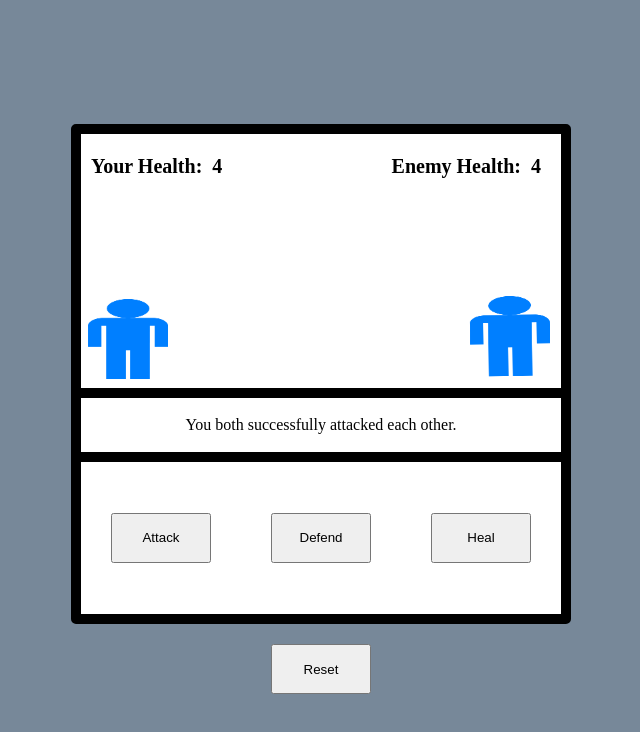
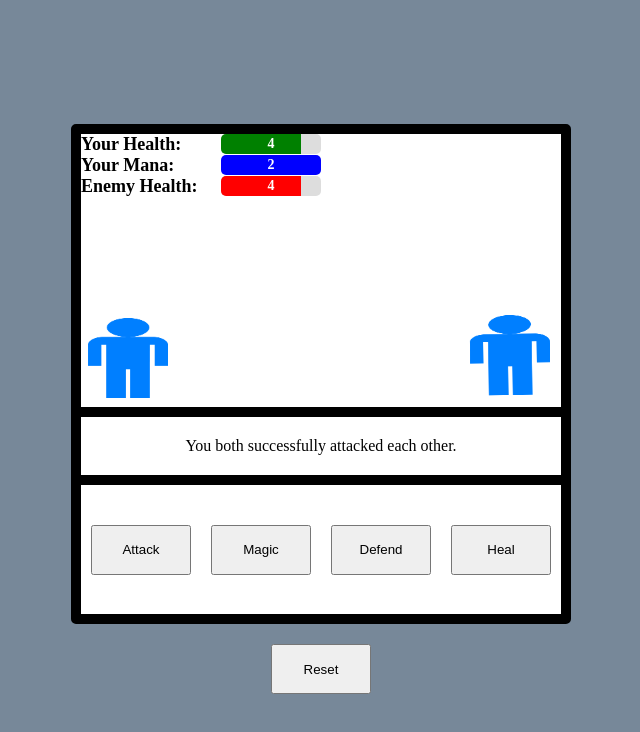
Before and after one commit to RileySuehsschlof/RequirementGathering, a plain HTML site: page index.html in a window 1280 px wide. Both pictures are taken after a click on the button "Attack". Shown: the whole page, without its empty margins (319-959 px from the left). Drawn offline with Linux system fonts and the light colour scheme.

Commit message:
Updated Requirements
Added bars for health and mana. Added mana system. Added mana attack

```diff
--- a/index.css
+++ b/index.css
@@ -107,6 +107,44 @@ button {
   height: 20%;
   border-top: 10px solid black;
 }
+.barContainer {
+  position: relative;
+  width: 100px;
+  height: 20px;
+  background-color: #ddd;
+  border-radius: 5px;
+  overflow: hidden;
+  margin-left: 10px;
+}
+.healthBar {
+  height: 100%;
+  background-color: green;
+  width: 100%;
+  transition: width 0.3s ease-in-out;
+}
+.enemyHealthBar {
+  height: 100%;
+  background-color: red;
+  width: 100%;
+  transition: width 0.3s ease-in-out;
+}
+.manaBar {
+  height: 100%;
+  background-color: blue;
+  width: 100%;
+  transition: width 0.3s ease-in-out;
+}
+.barValue {
+  position: absolute;
+  top: 0;
+  left: 50%;
+  transform: translate(-50%, 0);
+  color: white;
+  font-weight: bold;
+  font-size: 14px;
+  line-height: 20px;
+  z-index: 1;
+}
 .characterArea {
   width: 100%;
   height: 80%;
@@ -115,6 +153,7 @@ button {
 }
 .playerArea {
   /* Players half of screen */
+  padding-top: 40px;
   width: 50%;
   height: 100%;
   display: flex;
@@ -131,15 +170,30 @@ button {
   align-items: flex-end; /* Align items to the right */
   justify-content: flex-end; /* Move image to the bottom */
 }
+
+.mana,
 .health {
-  font-size: 20px;
-  padding-right: 10px;
+  font-size: 18px;
+  margin-right: 10px;
+  white-space: nowrap;
 }
+
+.playerResources {
+  width: 100%;
+  display: flex;
+  flex-direction: column;
+  justify-content: space-around;
+  align-items: flex-start;
+  margin-bottom: 10px;
+}
+.manaArea,
 .healthArea {
   display: flex;
   flex-direction: row;
-  padding: 10px;
+  justify-content: space-between; /* Distribute labels and values */
+  width: 100%;
 }
+
 .actionArea {
   text-align: center;
 }
--- a/index.html
+++ b/index.html
@@ -10,17 +10,33 @@
       <div class="screen">
         <div class="characterArea">
           <div class="playerArea">
-            <div class="healthArea">
-              <h1 class="health">Your Health:</h1>
-              <h1 class="health" id="playerHealth">5</h1>
+            <div class="playerResources">
+              <div class="healthArea">
+                <h1 class="health">Your Health:</h1>
+                <div class="barContainer">
+                  <div class="healthBar" id="playerHealthBar"></div>
+                  <div class="barValue" id="playerHealth">5</div>
+                </div>
+              </div>
+              <div class="manaArea">
+                <h1 class="mana">Your Mana:</h1>
+                <div class="barContainer">
+                  <div class="manaBar" id="playerManaBar"></div>
+                  <div class="barValue" id="playerMana">2</div>
+                </div>
+              </div>
+              <div class="healthArea enemyHealthArea">
+                <h1 class="health">Enemy Health:</h1>
+                <div class="barContainer">
+                  <div class="enemyHealthBar" id="enemyHealthBar"></div>
+                  <div class="barValue" id="enemyHealth">5</div>
+                </div>
+              </div>
             </div>
+
             <img id="playerShake" src="stickman.png" />
           </div>
           <div class="enemyArea">
-            <div class="healthArea enemyHealthArea">
-              <h1 class="health">Enemy Health:</h1>
-              <h1 class="health" id="enemyHealth">5</h1>
-            </div>
             <img id="enemyShake" src="stickman.png" />
           </div>
         </div>
@@ -31,6 +47,7 @@
 
       <div class="controls">
         <button id="attackBtn" onClick="playerAttack()">Attack</button>
+        <button id="magicBtn" onClick="playerMagicAttack()">Magic</button>
         <button id="defendBtn" onClick="playerDefend()">Defend</button>
         <button id="healBtn" onClick="playerHeal()">Heal</button>
       </div>
--- a/index.js
+++ b/index.js
@@ -4,7 +4,7 @@ function getActions(playerActionInt) {
   var enemyHealthElement = document.getElementById("enemyHealth");
   var messageElement = document.getElementById("action");
 
-  //Player: 1-attack 2-defend 3-heal
+  //Player: 1-attack 2-defend 3-heal 4-magic
   //Enemy: 1- attack 2-attack 3- defend 4-heal
   switch (playerActionInt) {
     case 1: //You attack
@@ -51,6 +51,35 @@ function getActions(playerActionInt) {
           "While you were healing, the enemy attacked you.";
       }
       break;
+    case 4: //You use magic
+      mana = parseInt(document.getElementById("playerMana").innerHTML);
+      if (mana == 0) {
+        messageElement.innerHTML =
+          "You don't have enough mana to cast a spell.";
+        return;
+      }
+
+      if (enemyActionInt == 1 || enemyActionInt == 2) {
+        //logic to use magic and attack
+        messageElement.innerHTML = "You cast a spell while being attacked.";
+        playerAttacked();
+        //Magic attack does 2 damage
+        enemyAttacked();
+        enemyAttacked();
+        playerUsedMana();
+      } else if (enemyActionInt == 3) {
+        //logic to use magic and defend
+        messageElement.innerHTML = "The enemy blocked your spell.";
+        playerUsedMana();
+      } else if (enemyActionInt == 4) {
+        //logic to use magic and heal
+        messageElement.innerHTML =
+          "You cast a spell while the enemy was healing.";
+        //enemy takes 2 damage but healed 1
+        playerUsedMana();
+        enemyAttacked();
+      }
+      break;
   }
   checkWin();
 }
@@ -74,6 +103,11 @@ function enemyHealed() {
   enemyHealth = enemyHealth + 1;
   document.getElementById("enemyHealth").innerHTML = enemyHealth;
 }
+function playerUsedMana() {
+  mana = parseInt(document.getElementById("playerMana").innerHTML);
+  mana = mana - 1;
+  document.getElementById("playerMana").innerHTML = mana;
+}
 function stopAnimation() {
   var player = document.getElementById("playerShake");
   var enemy = document.getElementById("enemyShake");
@@ -91,19 +125,19 @@ function restartAnimation() {
 function checkWin() {
   playerHealth = parseInt(document.getElementById("playerHealth").innerHTML);
   enemyHealth = parseInt(document.getElementById("enemyHealth").innerHTML);
-  if (playerHealth == 0 && enemyHealth == 0) {
+  if (playerHealth <= 0 && enemyHealth <= 0) {
     //logic for a tie
     win("It was a tie!");
     stopAnimation();
     document.getElementById("playerShake").style.transform = "rotate(-90deg)";
     document.getElementById("enemyShake").style.transform = "rotate(90deg)";
-  } else if (enemyHealth == 0) {
+  } else if (enemyHealth <= 0) {
     //logic for player win
     win("The player has won!");
     stopAnimation();
     document.getElementById("enemyShake").style.transform = "rotate(90deg)";
     document.getElementById("playerShake").style.transform = "rotate(0deg)";
-  } else if (playerHealth == 0) {
+  } else if (playerHealth <= 0) {
     //logic for enemy win
     win("The enemy has won!");
     stopAnimation();
@@ -115,6 +149,7 @@ function win(message) {
   document.getElementById("attackBtn").style.visibility = "hidden";
   document.getElementById("defendBtn").style.visibility = "hidden";
   document.getElementById("healBtn").style.visibility = "hidden";
+  document.getElementById("magicBtn").style.visibility = "hidden";
   document.getElementById("action").innerHTML = message;
 }
 function enemyTurn() {
@@ -123,21 +158,60 @@ function enemyTurn() {
 }
 function playerAttack() {
   getActions(1);
+  updateBars();
 }
 
 function playerDefend() {
   getActions(2);
+  updateBars();
 }
 function playerHeal() {
   getActions(3);
+  updateBars();
+}
+function playerMagicAttack() {
+  getActions(4);
+  updateBars();
+}
+function updateBars() {
+  let playerHealth = parseInt(
+    document.getElementById("playerHealth").textContent
+  );
+  let enemyHealth = parseInt(
+    document.getElementById("enemyHealth").textContent
+  );
+  let mana = parseInt(document.getElementById("playerMana").textContent);
+  const maxHealth = 5;
+  const maxMana = 2;
+
+  // Calculate the width percentages
+  const playerHealthPercent = (playerHealth / maxHealth) * 100;
+  const playerManaPercent = (mana / maxMana) * 100;
+  const enemyHealthPercent = (enemyHealth / maxHealth) * 100;
+
+  // Update bar widths
+  document.getElementById("playerHealthBar").style.width =
+    playerHealthPercent + "%";
+  document.getElementById("playerManaBar").style.width =
+    playerManaPercent + "%";
+  document.getElementById("enemyHealthBar").style.width =
+    enemyHealthPercent + "%";
+
+  // Update the displayed numbers
+  document.getElementById("playerHealthValue").textContent = playerHealth;
+  document.getElementById("playerManaValue").textContent = playerMana;
+  document.getElementById("enemyHealthValue").textContent = enemyHealth;
 }
 function reset() {
   document.getElementById("action").innerHTML =
     "Pick an action to start the game";
   document.getElementById("playerHealth").innerHTML = 5;
+  document.getElementById("playerMana").innerHTML = 2;
   document.getElementById("enemyHealth").innerHTML = 5;
   restartAnimation();
   document.getElementById("attackBtn").style.visibility = "visible";
   document.getElementById("defendBtn").style.visibility = "visible";
   document.getElementById("healBtn").style.visibility = "visible";
+  document.getElementById("magicBtn").style.visibility = "visible";
+  updateBars();
 }
```
